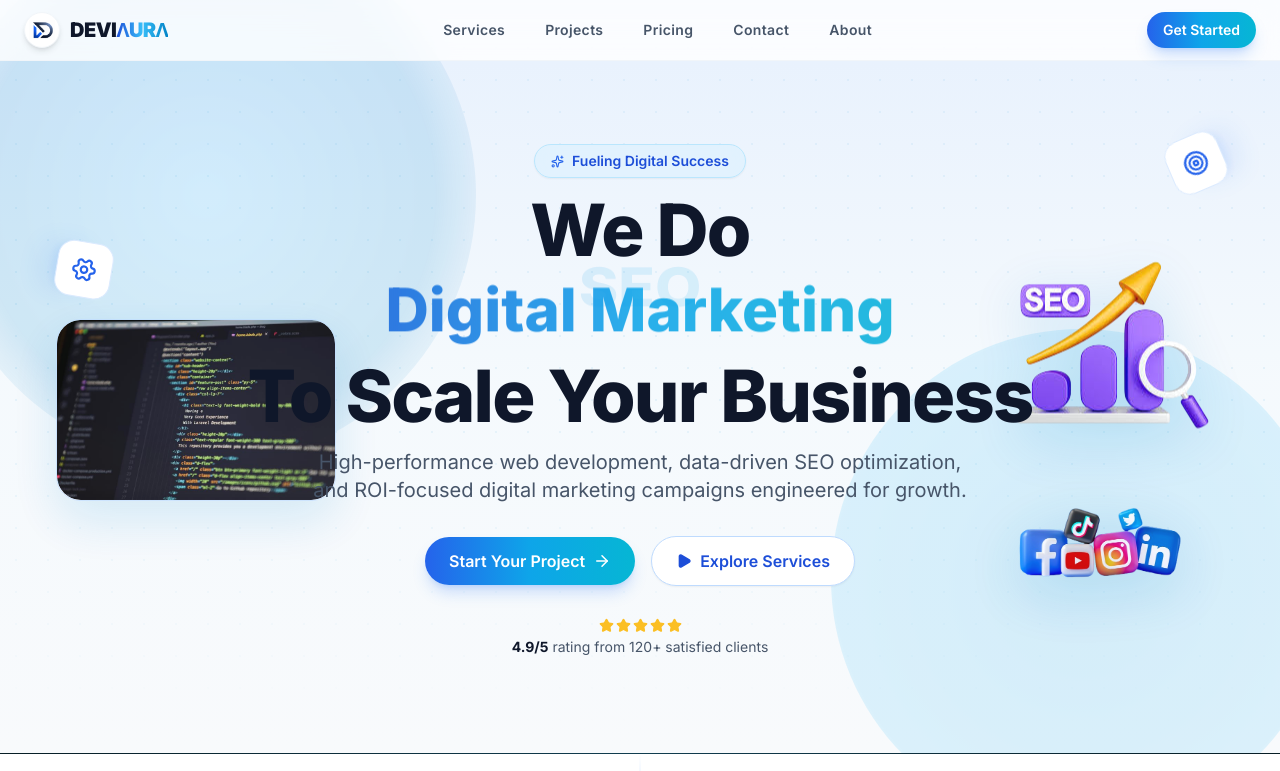
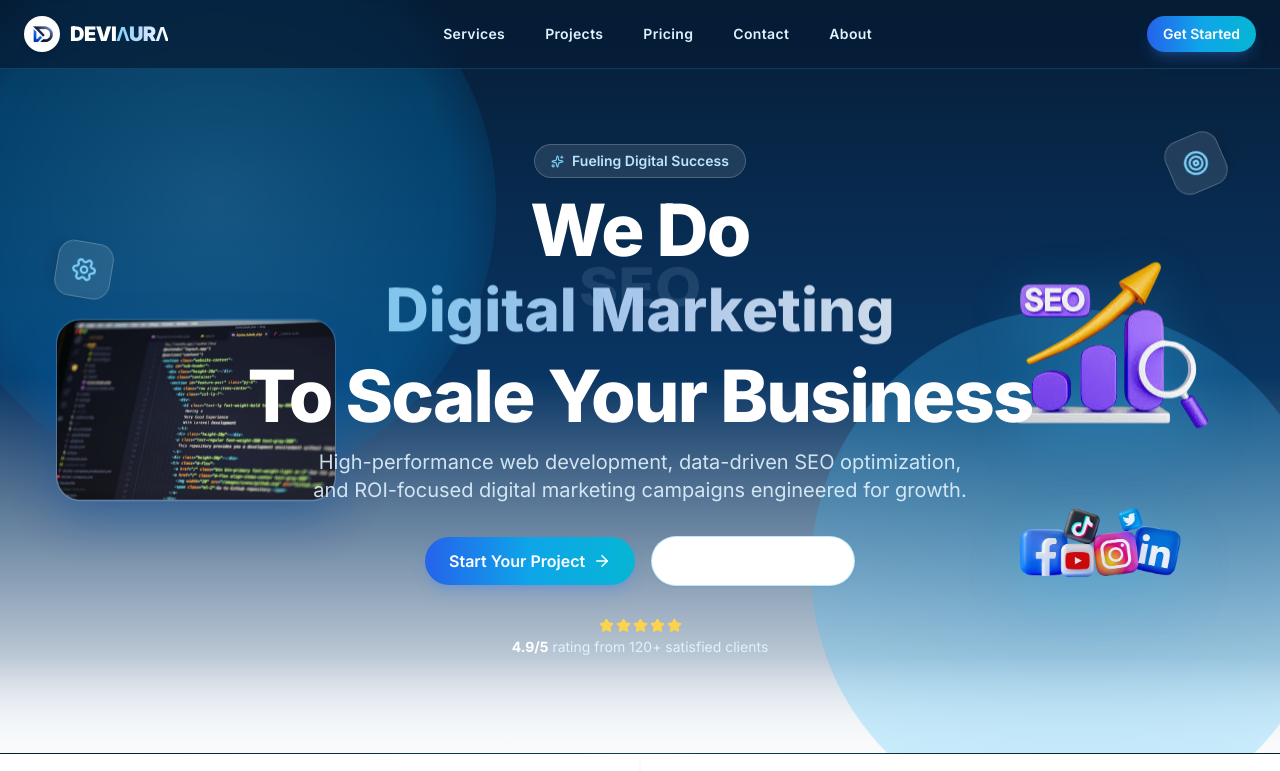
Before and after one commit to Affan468/webservices, a React (Vite) app: page / in a window 1280 px wide. Shown: the top 771 px of the page. Built offline with nearby package versions, Linux system fonts and the light colour scheme.

Commit message:
Update Hero with rich blueish gradient background and make Navbar dynamically switch to white on scroll

```diff
--- a/src/components/layout/Navbar.jsx
+++ b/src/components/layout/Navbar.jsx
@@ -66,11 +66,11 @@ const Navbar = ({ onOpenAdmin }) => {
         transition={{ duration: 0.7, ease: 'easeOut' }}
         className={`fixed top-0 left-0 right-0 z-50 transition-all duration-300 ${
           scrolled
-            ? 'bg-white/90 backdrop-blur-xl border-b border-blue-100 shadow-md shadow-blue-900/5'
-            : 'bg-white/80 backdrop-blur-md border-b border-slate-100'
+            ? 'bg-white/90 backdrop-blur-xl border-b border-blue-100 shadow-md shadow-blue-900/5 py-2.5 md:py-3'
+            : 'bg-[#061d36]/75 backdrop-blur-md border-b border-sky-400/20 py-3 md:py-4'
         }`}
       >
-        <div className="max-w-7xl mx-auto px-6 py-2.5 md:py-3 flex items-center justify-between">
+        <div className="max-w-7xl mx-auto px-6 flex items-center justify-between">
           {/* Logo - Direct transparent logo without any background box or boundary */}
           <motion.a
             href="#"
@@ -78,13 +78,17 @@ const Navbar = ({ onOpenAdmin }) => {
             whileHover={{ scale: 1.03 }}
             whileTap={{ scale: 0.97 }}
           >
-            <div className="w-8 h-8 md:w-9 md:h-9 rounded-full bg-white p-1 overflow-hidden flex items-center justify-center shrink-0 shadow-md border border-slate-100">
+            <div className={`w-8 h-8 md:w-9 md:h-9 rounded-full bg-white p-1 overflow-hidden flex items-center justify-center shrink-0 shadow-md border ${scrolled ? 'border-slate-100' : 'border-white/30'}`}>
               <img src={logoImg} alt="DEVIAURA Logo" className="w-full h-full object-contain" />
             </div>
             <span className="font-black text-lg md:text-xl tracking-tight">
-              <span className="text-slate-900">DEVI</span>
+              <span className={scrolled ? 'text-slate-900' : 'text-white'}>DEVI</span>
               <span
-                className="bg-gradient-to-r from-[#1d4ed8] via-[#38bdf8] to-[#0284c7] bg-clip-text text-transparent"
+                className={
+                  scrolled
+                    ? 'bg-gradient-to-r from-[#1d4ed8] via-[#38bdf8] to-[#0284c7] bg-clip-text text-transparent'
+                    : 'bg-gradient-to-r from-sky-300 via-blue-200 to-white bg-clip-text text-transparent'
+                }
               >
                 ΛURΛ
               </span>
@@ -105,18 +109,28 @@ const Navbar = ({ onOpenAdmin }) => {
                   <button
                     onClick={() => handleNav(link.href)}
                     className={`text-sm font-semibold tracking-wide transition-colors duration-200 relative py-1.5 px-1 group ${
-                      isActive ? 'text-blue-600 font-bold' : 'text-slate-600 hover:text-blue-600'
+                      scrolled
+                        ? isActive ? 'text-blue-600 font-bold' : 'text-slate-600 hover:text-blue-600'
+                        : isActive ? 'text-sky-300 font-bold' : 'text-sky-100 hover:text-white'
                     }`}
                   >
                     {link.label}
                     {isActive ? (
                       <motion.span
                         layoutId="activeNavIndicator"
-                        className="absolute bottom-0 left-0 right-0 h-0.5 bg-gradient-to-r from-blue-600 via-sky-500 to-cyan-500 rounded-full shadow-sm"
+                        className={`absolute bottom-0 left-0 right-0 h-0.5 rounded-full shadow-sm ${
+                          scrolled
+                            ? 'bg-gradient-to-r from-blue-600 via-sky-500 to-cyan-500'
+                            : 'bg-gradient-to-r from-sky-300 via-blue-200 to-white'
+                        }`}
                         transition={{ type: 'spring', stiffness: 380, damping: 30 }}
                       />
                     ) : (
-                      <span className="absolute bottom-0 left-0 w-0 h-0.5 bg-gradient-to-r from-blue-600 via-sky-500 to-cyan-500 group-hover:w-full transition-all duration-300 rounded-full" />
+                      <span className={`absolute bottom-0 left-0 w-0 h-0.5 rounded-full group-hover:w-full transition-all duration-300 ${
+                        scrolled
+                          ? 'bg-gradient-to-r from-blue-600 via-sky-500 to-cyan-500'
+                          : 'bg-gradient-to-r from-sky-300 via-blue-200 to-white'
+                      }`} />
                     )}
                   </button>
                 </motion.li>
@@ -133,7 +147,7 @@ const Navbar = ({ onOpenAdmin }) => {
 
           {/* Mobile hamburger */}
           <motion.button
-            className="md:hidden text-slate-800 p-2"
+            className={`md:hidden p-2 ${scrolled ? 'text-slate-800' : 'text-white'}`}
             onClick={() => setMenuOpen(!menuOpen)}
             whileTap={{ scale: 0.9 }}
           >
--- a/src/components/sections/Hero.jsx
+++ b/src/components/sections/Hero.jsx
@@ -46,7 +46,7 @@ const AnimatedWord = ({ word, isActive }) => (
     initial={{ opacity: 0, y: 30, rotateX: -30 }}
     animate={{ opacity: isActive ? 1 : 0, y: isActive ? 0 : -30, rotateX: isActive ? 0 : 30 }}
     transition={{ duration: 0.45, ease: 'easeOut' }}
-    className="absolute inset-0 flex items-center justify-center text-center whitespace-nowrap bg-gradient-to-r from-blue-700 via-sky-500 to-cyan-500 bg-clip-text text-transparent px-6 overflow-visible text-2xl sm:text-3xl md:text-4xl lg:text-5xl xl:text-6xl font-extrabold tracking-normal"
+    className="absolute inset-0 flex items-center justify-center text-center whitespace-nowrap bg-gradient-to-r from-sky-300 via-blue-200 to-white bg-clip-text text-transparent px-6 overflow-visible text-2xl sm:text-3xl md:text-4xl lg:text-5xl xl:text-6xl font-extrabold tracking-normal"
     style={{ pointerEvents: isActive ? 'auto' : 'none' }}
   >
     {word}
@@ -88,34 +88,34 @@ const Hero = () => {
   return (
     <section
       id="hero"
-      className="relative pt-28 pb-16 md:pt-36 md:pb-24 flex items-center justify-center overflow-hidden bg-slate-50"
+      className="relative pt-28 pb-16 md:pt-36 md:pb-24 flex items-center justify-center overflow-hidden bg-[#061d36]"
     >
       {/* Subtle dot grid */}
       <div
         className="absolute inset-0 pointer-events-none"
         style={{
-          backgroundImage: 'radial-gradient(circle, #0284c7 1px, transparent 1px)',
+          backgroundImage: 'radial-gradient(circle, #38bdf8 1px, transparent 1px)',
           backgroundSize: '32px 32px',
-          opacity: 0.12,
+          opacity: 0.15,
         }}
       />
 
-      {/* Light-Blue Gradient wash */}
-      <div className="absolute inset-0 bg-gradient-to-b from-blue-100/60 via-sky-50/40 to-slate-50 pointer-events-none" />
+      {/* Rich Blueish Gradient wash fading into slate-50 at bottom */}
+      <div className="absolute inset-0 bg-gradient-to-b from-[#061d36] via-[#093563] to-slate-50 pointer-events-none" />
       <div className="absolute bottom-0 left-0 right-0 h-24 bg-gradient-to-t from-slate-50 to-transparent pointer-events-none" />
 
       {/* Background Orbs */}
       <FloatingOrb
         color="radial-gradient(circle, #38bdf8 0%, #0284c7 60%, transparent 80%)"
-        size="540px"
+        size="560px"
         depth={0.8}
-        style={{ top: '-10%', left: '-5%', opacity: 0.15 }}
+        style={{ top: '-10%', left: '-5%', opacity: 0.3 }}
       />
       <FloatingOrb
         color="radial-gradient(circle, #0ea5e9 0%, #38bdf8 70%, transparent 80%)"
-        size="500px"
+        size="520px"
         depth={1.2}
-        style={{ bottom: '-10%', right: '-4%', opacity: 0.15 }}
+        style={{ bottom: '-10%', right: '-4%', opacity: 0.25 }}
       />
 
       {/* ── LEFT SIDE FLANK ── */}
@@ -124,7 +124,7 @@ const Hero = () => {
         <motion.div
           animate={{ rotate: 360 }}
           transition={{ duration: 25, repeat: Infinity, ease: 'linear' }}
-          className="w-14 h-14 rounded-2xl bg-white shadow-xl shadow-blue-500/10 border border-blue-100 flex items-center justify-center text-blue-600"
+          className="w-14 h-14 rounded-2xl bg-white/10 backdrop-blur-md border border-white/20 flex items-center justify-center text-sky-300 shadow-lg"
         >
           <Settings size={26} />
         </motion.div>
@@ -134,7 +134,7 @@ const Hero = () => {
           initial={{ opacity: 0, x: -40 }}
           animate={{ opacity: 0.95, x: 0, y: [0, -12, 0] }}
           transition={{ y: { duration: 5, repeat: Infinity, ease: 'easeInOut' }, opacity: { duration: 0.8 } }}
-          className="relative max-w-[250px] xl:max-w-[280px] rounded-3xl overflow-hidden shadow-[0_20px_50px_rgba(2,132,199,0.15)] border border-blue-200/80 hover:opacity-100 transition-opacity duration-300 pointer-events-auto"
+          className="relative max-w-[250px] xl:max-w-[280px] rounded-3xl overflow-hidden shadow-[0_20px_50px_rgba(6,70,153,0.4)] border border-white/20 hover:opacity-100 transition-opacity duration-300 pointer-events-auto"
         >
           <img
             src={webDevImg}
@@ -150,7 +150,7 @@ const Hero = () => {
         <motion.div
           animate={{ rotate: -360 }}
           transition={{ duration: 22, repeat: Infinity, ease: 'linear' }}
-          className="w-14 h-14 rounded-2xl bg-white shadow-xl shadow-blue-500/10 border border-blue-100 flex items-center justify-center text-blue-600"
+          className="w-14 h-14 rounded-2xl bg-white/10 backdrop-blur-md border border-white/20 flex items-center justify-center text-sky-300 shadow-lg"
         >
           <Target size={26} />
         </motion.div>
@@ -160,7 +160,7 @@ const Hero = () => {
           initial={{ opacity: 0, x: 40 }}
           animate={{ opacity: 0.95, x: 0, y: [0, 12, 0] }}
           transition={{ y: { duration: 5.5, repeat: Infinity, ease: 'easeInOut' }, opacity: { duration: 0.8 } }}
-          className="relative max-w-[220px] xl:max-w-[250px] pointer-events-auto filter drop-shadow-[0_15px_30px_rgba(2,132,199,0.2)] hover:opacity-100 transition-all duration-300 hover:scale-105"
+          className="relative max-w-[220px] xl:max-w-[250px] pointer-events-auto filter drop-shadow-[0_15px_30px_rgba(56,189,248,0.3)] hover:opacity-100 transition-all duration-300 hover:scale-105"
         >
           <img
             src={seoImg}
@@ -174,7 +174,7 @@ const Hero = () => {
           initial={{ opacity: 0, x: 40 }}
           animate={{ opacity: 0.95, x: 0, y: [0, -10, 0] }}
           transition={{ y: { duration: 4.8, repeat: Infinity, ease: 'easeInOut' }, opacity: { duration: 0.8, delay: 0.2 } }}
-          className="relative max-w-[220px] xl:max-w-[250px] pointer-events-auto filter drop-shadow-[0_15px_30px_rgba(2,132,199,0.2)] hover:opacity-100 transition-all duration-300 hover:scale-105"
+          className="relative max-w-[220px] xl:max-w-[250px] pointer-events-auto filter drop-shadow-[0_15px_30px_rgba(56,189,248,0.3)] hover:opacity-100 transition-all duration-300 hover:scale-105"
         >
           <img
             src={digitalImg}
@@ -194,8 +194,8 @@ const Hero = () => {
       >
         {/* Badge */}
         <motion.div variants={fadeUp} className="mb-4">
-          <span className="inline-flex items-center gap-2 px-4 py-1.5 rounded-full bg-sky-100/90 border border-sky-200 text-blue-700 text-xs sm:text-sm font-semibold shadow-sm backdrop-blur-md">
-            <Sparkles size={13} className="text-blue-600" />
+          <span className="inline-flex items-center gap-2 px-4 py-1.5 rounded-full bg-white/10 border border-white/20 text-sky-200 text-xs sm:text-sm font-semibold shadow-sm backdrop-blur-md">
+            <Sparkles size={13} className="text-sky-300" />
             Fueling Digital Success
           </span>
         </motion.div>
@@ -203,7 +203,7 @@ const Hero = () => {
         {/* Headline */}
         <motion.h1
           variants={fadeUp}
-          className="text-4xl sm:text-5xl md:text-6xl lg:text-7xl font-extrabold text-slate-900 leading-[1.1] tracking-tight mb-4"
+          className="text-4xl sm:text-5xl md:text-6xl lg:text-7xl font-extrabold text-white leading-[1.1] tracking-tight mb-4"
         >
           We Do
           <br />
@@ -219,7 +219,7 @@ const Hero = () => {
         {/* Subheadline */}
         <motion.p
           variants={fadeUp}
-          className="text-lg md:text-xl text-slate-600 max-w-2xl mx-auto leading-relaxed mb-8"
+          className="text-lg md:text-xl text-sky-100/90 max-w-2xl mx-auto leading-relaxed mb-8"
         >
           High-performance web development, data-driven SEO optimization, and ROI-focused digital marketing campaigns engineered for growth.
         </motion.p>
@@ -230,7 +230,7 @@ const Hero = () => {
             Start Your Project
             <ArrowRight size={18} className="ml-2 group-hover:translate-x-1 transition-transform" />
           </Button>
-          <Button href="#services" variant="outline" size="md" className="group">
+          <Button href="#services" variant="outline" size="md" className="group border-sky-300/50 text-white hover:bg-white/10 hover:border-white">
             <Play size={16} className="mr-2 fill-current" />
             Explore Services
           </Button>
@@ -239,11 +239,11 @@ const Hero = () => {
         {/* Rating */}
         <motion.div variants={fadeUp} className="flex items-center justify-center">
           <div className="flex flex-col items-center text-center">
-            <div className="flex text-amber-400 mb-1 gap-0.5">
+            <div className="flex text-amber-300 mb-1 gap-0.5">
               {[...Array(5)].map((_, i) => <Star key={i} size={15} className="fill-current" />)}
             </div>
-            <p className="text-sm text-slate-600">
-              <strong className="text-slate-900">4.9/5</strong> rating from 120+ satisfied clients
+            <p className="text-sm text-sky-100">
+              <strong className="text-white font-bold">4.9/5</strong> rating from 120+ satisfied clients
             </p>
           </div>
         </motion.div>
```
